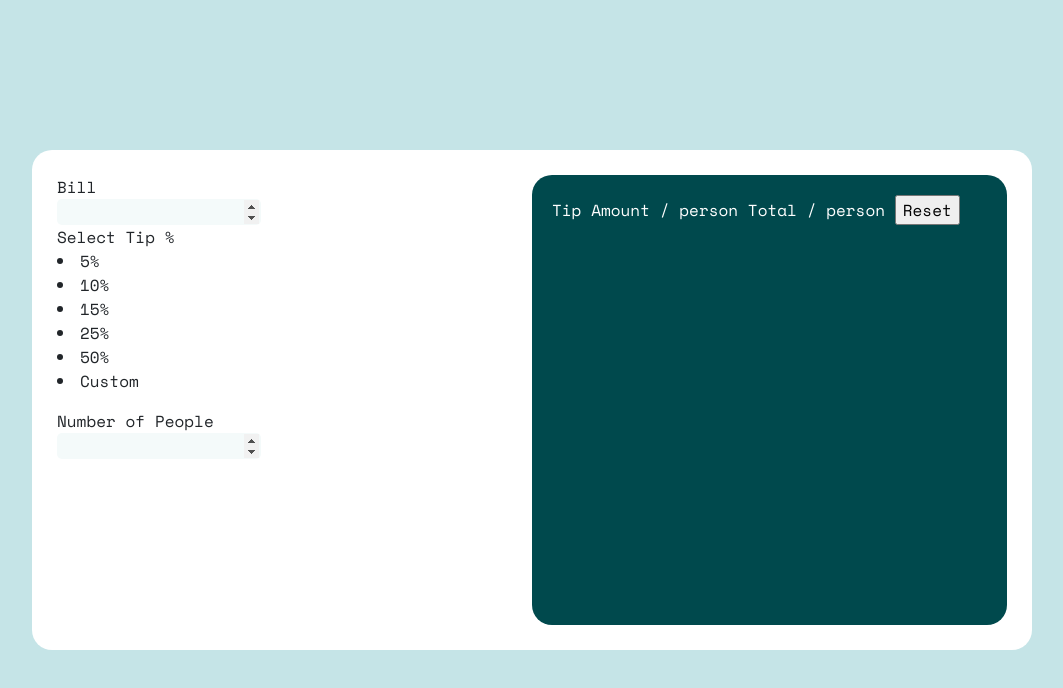
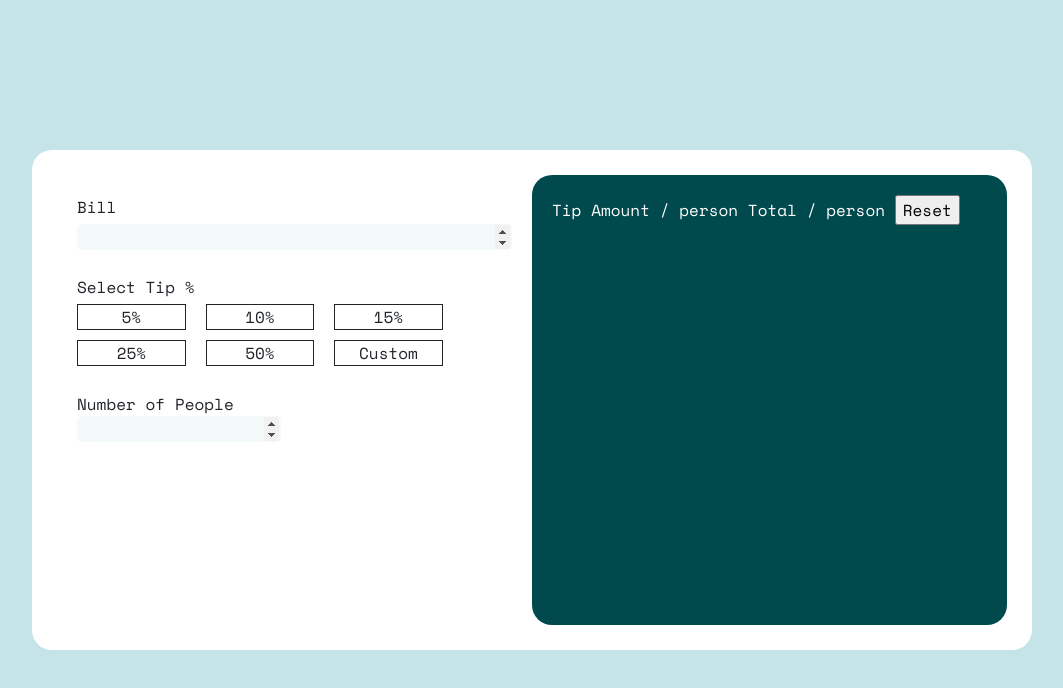
Before and after one commit to ghkd1418/tip-calculator-app-main, a plain HTML site: page tip-calculator-app-main/index.html in a window 1280 px wide. Shown: the whole page, without its empty margins (108-1171 px from the left). Drawn offline with nearby package versions, Linux system fonts and the light colour scheme.

Commit message:
version2

```diff
--- a/tip-calculator-app-main/index.html
+++ b/tip-calculator-app-main/index.html
@@ -21,12 +21,13 @@
 <body>
   <div class="calculator">
     <div class="enter">
-      <div class="bill">Bill</div>
+      <div class="bill">Bill
         <div class="cover">
           <input type="number" id="num">
         </div>
-      <div class="tip">Select Tip %</div>
-      <dl class="%">
+      </div>
+      <div class="tip">Select Tip %
+        <dl class="select">
           <li>5%</li>
           <li>10%</li>
           <li>15%</li>
@@ -34,6 +35,7 @@
           <li>50%</li>
           <li>Custom</li>
         </dl>
+      </div>
       <div class="people">Number of People</div>
       <input id = "howmany" type="number">
     </div>
--- a/tip-calculator-app-main/style.css
+++ b/tip-calculator-app-main/style.css
@@ -23,6 +23,7 @@ input[type="number"] {
 }
 #num {
   background-image: url(images/icon-dollar.svg);
+  width: 100%;
 }
 
 #howmany {
@@ -39,14 +40,37 @@ input[type="number"] {
 .enter {
   display: inline-block;
   width: 50%;
-  height: 450px;
+  height: 100%;
+  padding: 20px;
+}
+.bill {
+  margin-bottom: 25px;
+}
+
+.cover {
+  width: 100%;
+  margin-top: 5px;
+}
+
+.select {
+  list-style: none;
+  margin-top: 5px;
+}
+li {
+  border: solid 1px;
+  display: inline-block;
+  width: 25%;
+  height: 15%;
+  margin-right: 10px;
+  margin-bottom: 10px;
+  text-align: center;
 }
 
 .amount {
   float: right;
   width: 50%;
   background-color: hsl(183, 100%, 15%);
-  height: 450px;
+  height: 100%;
   border-radius: 20px;
   color: white;
   padding: 20px;
```
Lines whose indentation alone changed are shown as unchanged.
